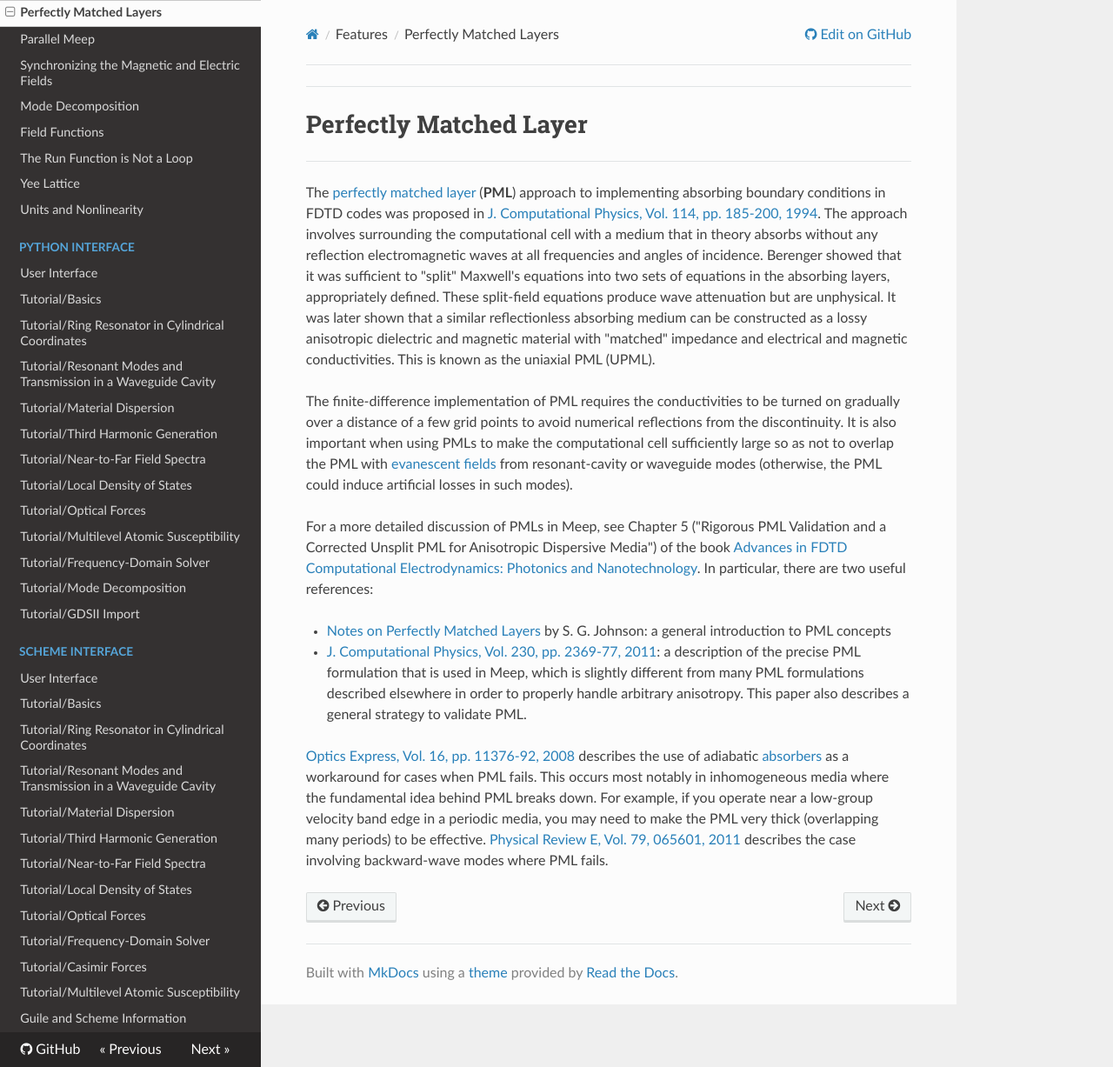
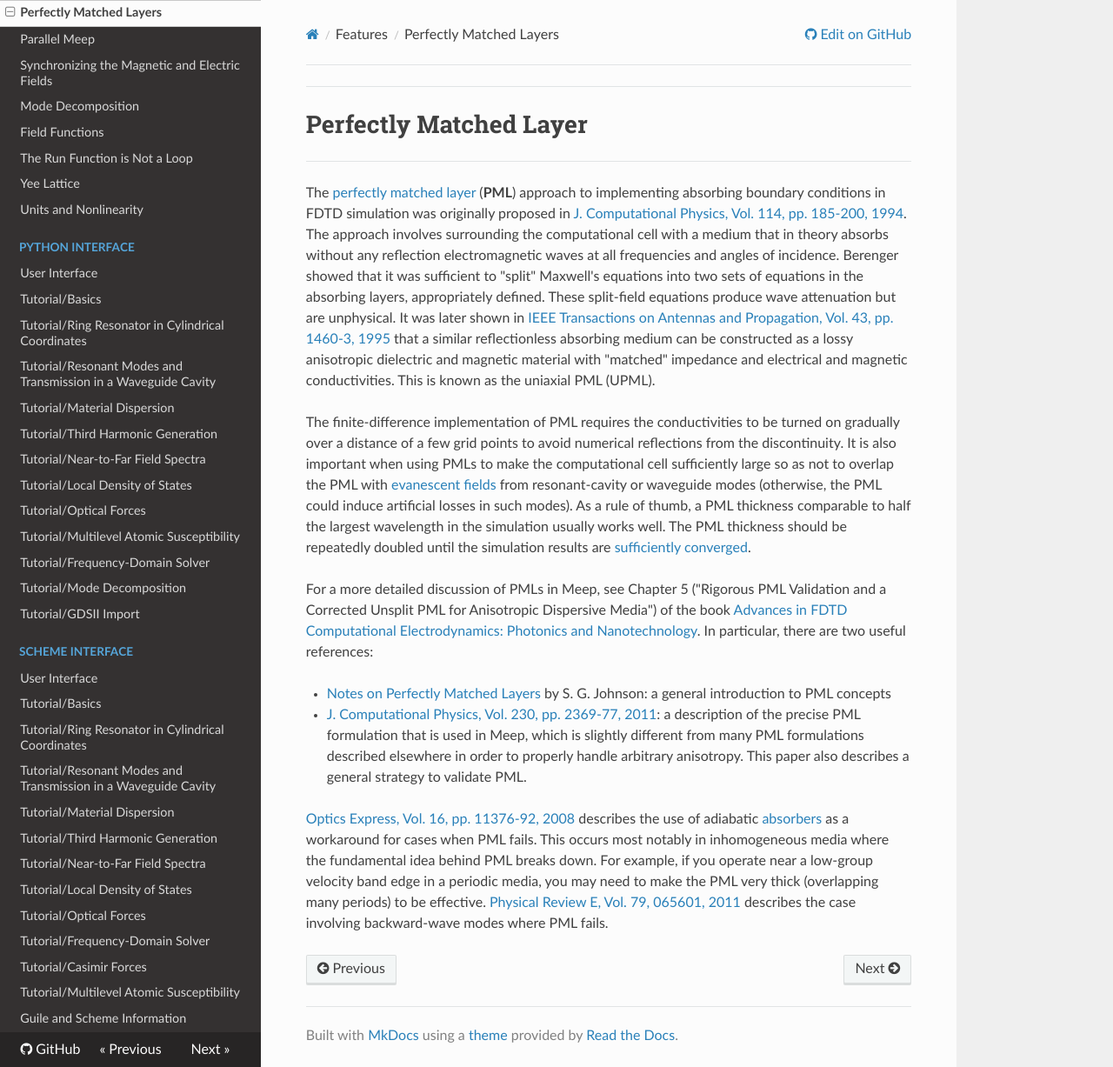
Before and after one commit to NanoComp/meep, an MkDocs documentation site: the page built from doc/docs/Perfectly_Matched_Layer.md, in a window 1280 px wide and 1227 px high. Shown: the whole window at 87% size. Built offline with MkDocs 1.6.1, drawn with Linux system fonts in a browser that asks for light colours; nearby versions of some CDN libraries; old or Windows-style settings are respelled for this version of MkDocs.

```diff
--- a/doc/docs/Perfectly_Matched_Layer.md
+++ b/doc/docs/Perfectly_Matched_Layer.md
@@ -2,9 +2,9 @@
 # Perfectly Matched Layer
 ---
 
-The [perfectly matched layer](https://en.wikipedia.org/wiki/Perfectly_matched_layer) (**PML**) approach to implementing absorbing boundary conditions in FDTD codes was proposed in [J. Computational Physics, Vol. 114, pp. 185-200, 1994](http://dx.doi.org/10.1006/jcph.1994.1159). The approach involves surrounding the computational cell with a medium that in theory absorbs without any reflection electromagnetic waves at all frequencies and angles of incidence. Berenger showed that it was sufficient to "split" Maxwell's equations into two sets of equations in the absorbing layers, appropriately defined. These split-field equations produce wave attenuation but are unphysical. It was later shown that a similar reflectionless absorbing medium can be constructed as a lossy anisotropic dielectric and magnetic material with "matched" impedance and electrical and magnetic conductivities. This is known as the uniaxial PML (UPML).
+The [perfectly matched layer](https://en.wikipedia.org/wiki/Perfectly_matched_layer) (**PML**) approach to implementing absorbing boundary conditions in FDTD simulation was originally proposed in [J. Computational Physics, Vol. 114, pp. 185-200, 1994](http://dx.doi.org/10.1006/jcph.1994.1159). The approach involves surrounding the computational cell with a medium that in theory absorbs without any reflection electromagnetic waves at all frequencies and angles of incidence. Berenger showed that it was sufficient to "split" Maxwell's equations into two sets of equations in the absorbing layers, appropriately defined. These split-field equations produce wave attenuation but are unphysical. It was later shown in [IEEE Transactions on Antennas and Propagation, Vol. 43, pp. 1460-3, 1995](https://ieeexplore.ieee.org/abstract/document/477075) that a similar reflectionless absorbing medium can be constructed as a lossy anisotropic dielectric and magnetic material with "matched" impedance and electrical and magnetic conductivities. This is known as the uniaxial PML (UPML).
 
-The finite-difference implementation of PML requires the conductivities to be turned on gradually over a distance of a few grid points to avoid numerical reflections from the discontinuity. It is also important when using PMLs to make the computational cell sufficiently large so as not to overlap the PML with [evanescent fields](https://en.wikipedia.org/wiki/Evanescent_field) from resonant-cavity or waveguide modes (otherwise, the PML could induce artificial losses in such modes).
+The finite-difference implementation of PML requires the conductivities to be turned on gradually over a distance of a few grid points to avoid numerical reflections from the discontinuity. It is also important when using PMLs to make the computational cell sufficiently large so as not to overlap the PML with [evanescent fields](https://en.wikipedia.org/wiki/Evanescent_field) from resonant-cavity or waveguide modes (otherwise, the PML could induce artificial losses in such modes). As a rule of thumb, a PML thickness comparable to half the largest wavelength in the simulation usually works well. The PML thickness should be repeatedly doubled until the simulation results are [sufficiently converged](FAQ.md#checking-convergence).
 
 For a more detailed discussion of PMLs in Meep, see Chapter 5 ("Rigorous PML Validation and a Corrected Unsplit PML for Anisotropic Dispersive Media") of the book [Advances in FDTD Computational Electrodynamics: Photonics and Nanotechnology](https://www.amazon.com/Advances-FDTD-Computational-Electrodynamics-Nanotechnology/dp/1608071707). In particular, there are two useful references:
 
```
Also changed, not shown: doc/docs/FAQ.md (+4 -0 lines), 1 other file.
